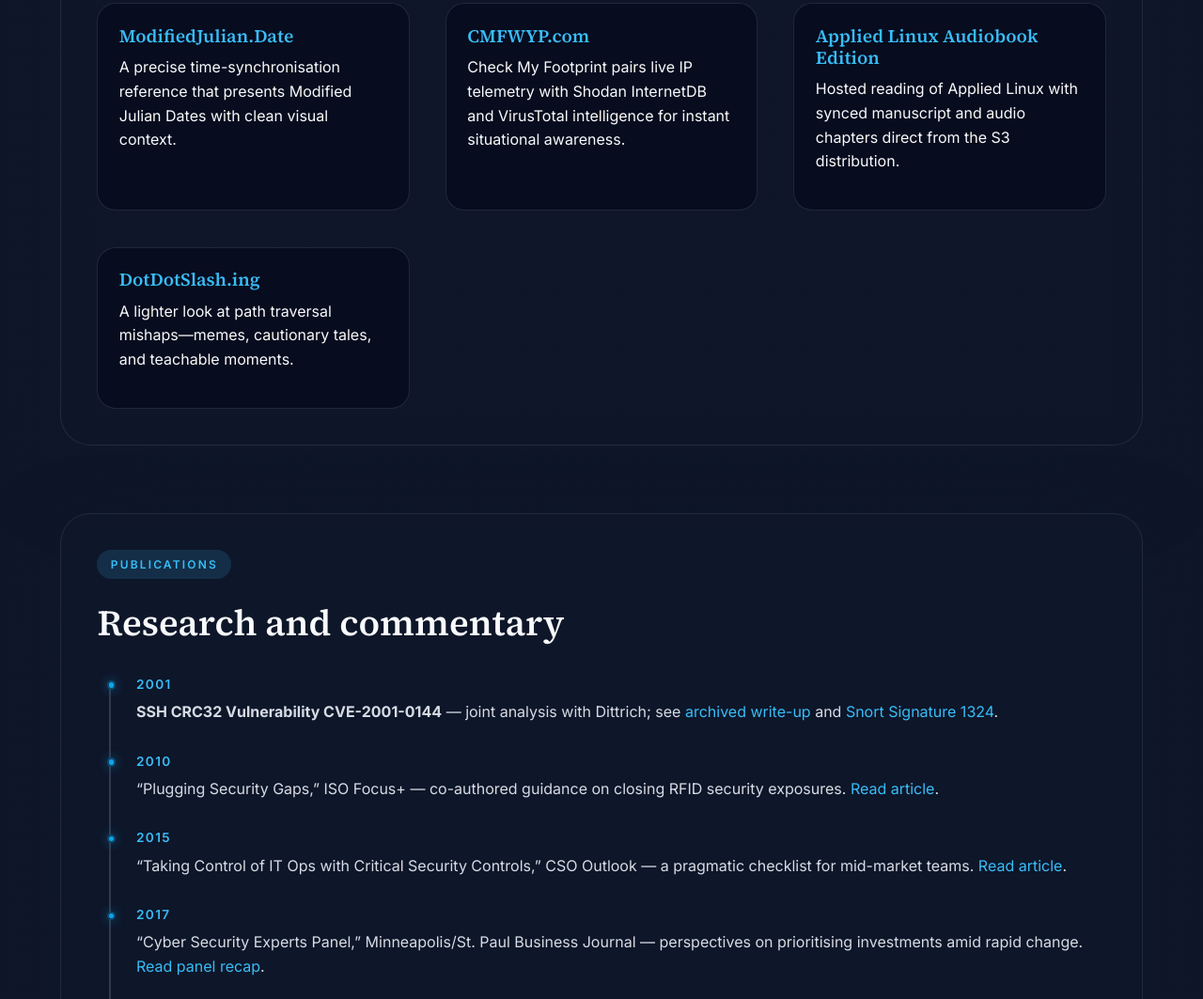
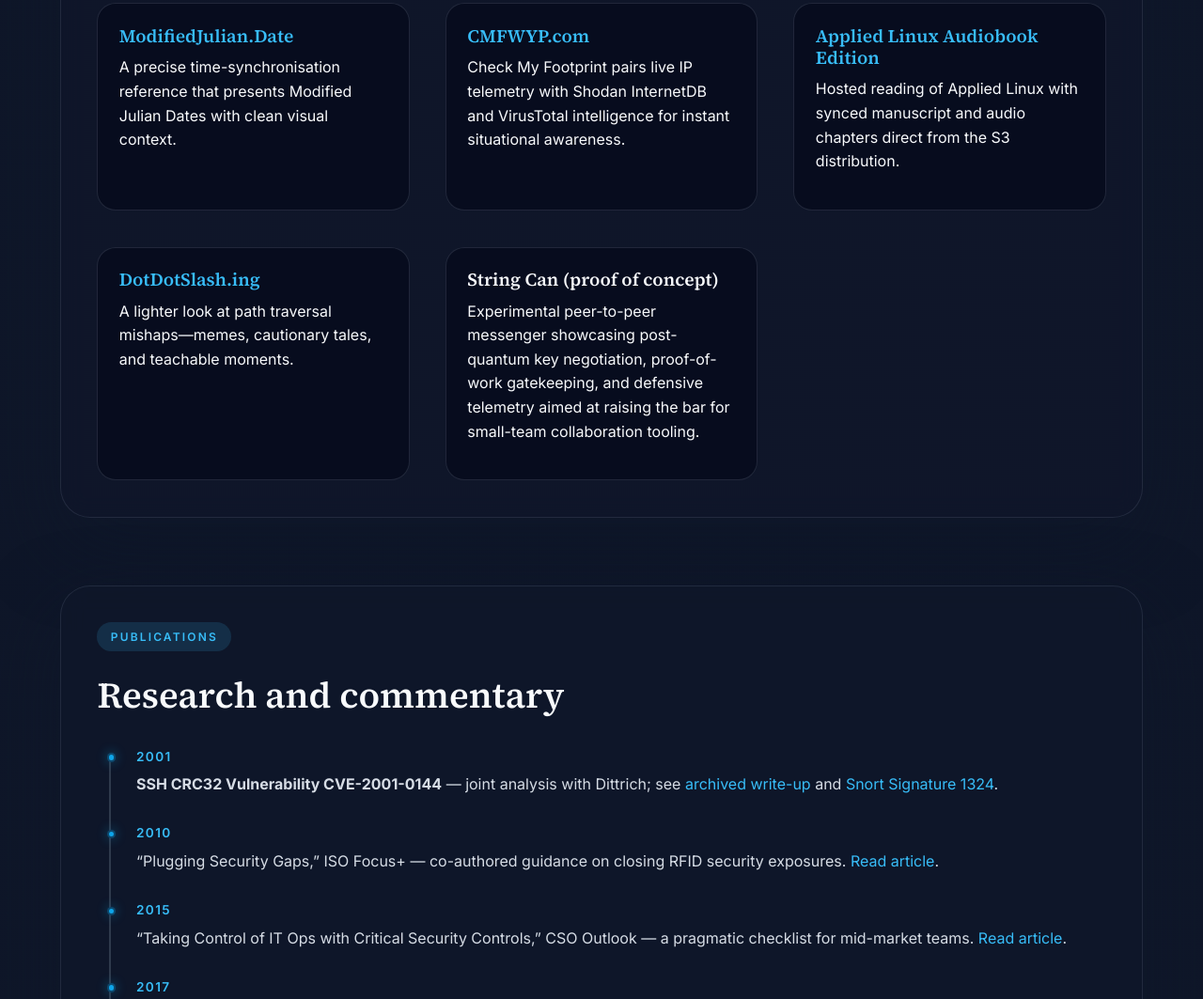
Before and after one commit to matthewjharmon/matthewjharmon.github.io, a plain HTML site: page index.html in a window 1280 px wide. Shown: the part 2705-3768 px from the top of the page at 94% size. Drawn offline with Linux system fonts and the light colour scheme.

Commit message:
Add files via upload

```diff
--- a/index.html
+++ b/index.html
@@ -170,6 +170,13 @@
             <h3><a href="https://DotDotSlash.ing">DotDotSlash.ing</a></h3>
             <p>A lighter look at path traversal mishaps—memes, cautionary tales, and teachable moments.</p>
           </article>
+          <article>
+            <h3>String Can (proof of concept)</h3>
+            <p>
+              Experimental peer-to-peer messenger showcasing post-quantum key negotiation, proof-of-work gatekeeping,
+              and defensive telemetry aimed at raising the bar for small-team collaboration tooling.
+            </p>
+          </article>
         </div>
       </section>
 
```
